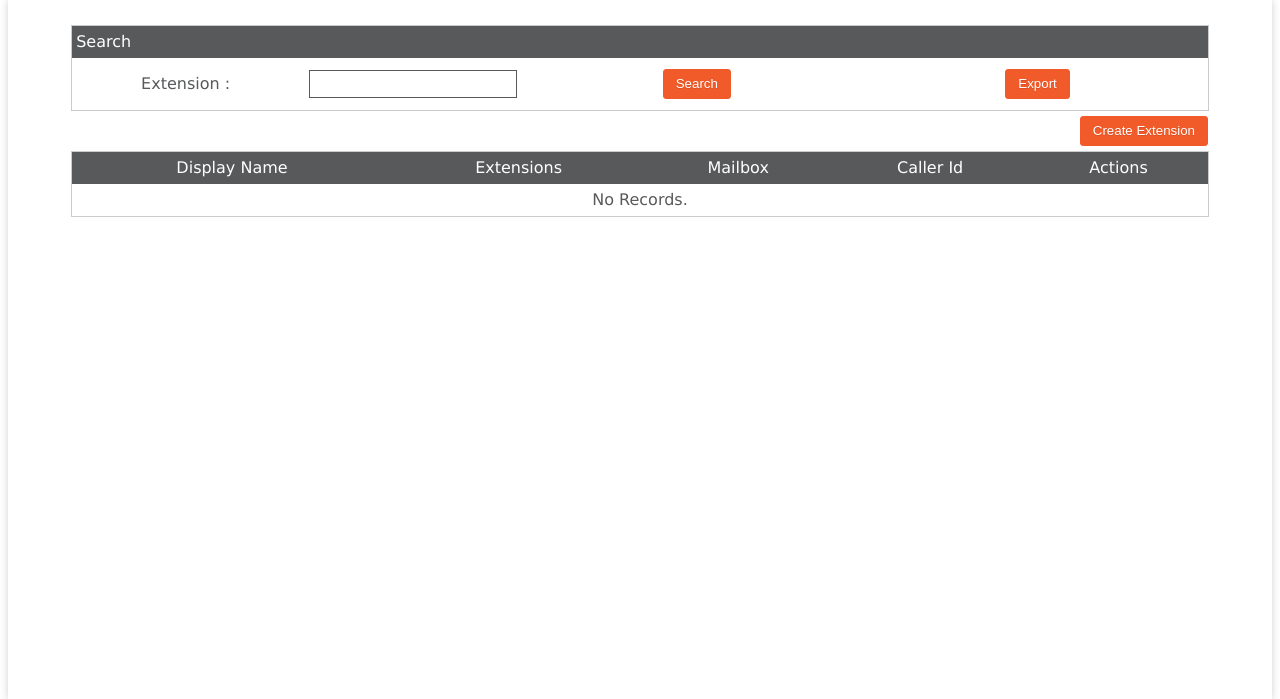
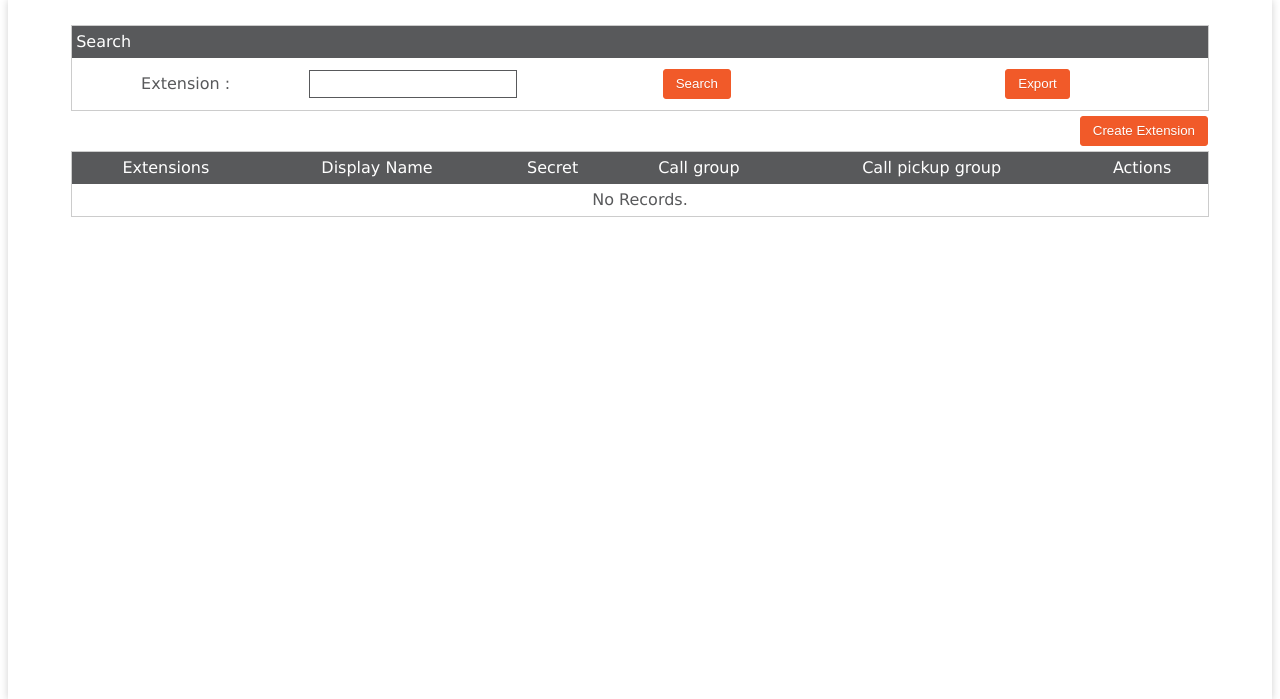
Before and after one commit to ramasamys/T_Report, a CodeIgniter app: the page made by application/views/list_extension.php in a window 1280 px wide. Shown: the part 92-791 px from the top of the page. Run offline with CodeIgniter, Linux system fonts and the light colour scheme; data that the repository does not hold is empty; some libraries are stand-ins or nearby versions.

Commit message:
extension edit

```diff
--- a/application/controllers/pbx_admin.php
+++ b/application/controllers/pbx_admin.php
@@ -111,6 +111,7 @@ class Pbx_admin extends CI_Controller {
         $sipvoice['password'] = $password_ext;
         $sipvoice['email'] = $mailid;
         $sipvoice['context'] = $context;
+
 
 		$upd_sipname['name'] = stripslashes($this->input->post('display_name'));
 
--- a/application/models/pbxadmin.php
+++ b/application/models/pbxadmin.php
@@ -44,8 +44,8 @@ function extensionSelect($limit, $start) {
 
    	$this->db->limit($limit, $start);
 
-				$this->db->order_by("id", "DESC");
-				$query = $this->db->get("sipusers");
+	$extension_sql = "SELECT sipusers.id, sipusers.context, sipusers.callerid, sipusers.mailbox, sipusers.host, sipusers.name, sipname.name AS display_name, sipusers.secret, sipusers.callgroup, sipusers.pickupgroup FROM sipname INNER JOIN sipusers ON sipname.exten = sipusers.name ORDER BY sipusers.id DESC LIMIT ". $start. " ,".$limit ;
+	$query = $this->db->query($extension_sql);
 
 
 					if ($query->num_rows() > 0)
--- a/application/views/list_extension.php
+++ b/application/views/list_extension.php
@@ -1,4 +1,3 @@
-
 <?php include "header.php"; ?>
 
 <div class="search-container">
@@ -33,10 +32,11 @@
     <table class="global-table-style">
         <tr>
 
-            <th>Display Name</th>
             <th>Extensions</th>
-            <th>Mailbox</th>
-            <th>Caller Id</th>
+			<th>Display Name</th>
+            <th>Secret</th>
+            <th>Call group</th>
+            <th>Call pickup group</th>
             <th>Actions</th>
 
 
@@ -45,20 +45,19 @@
             foreach ($result as $value) :
                 ?>
                 <tr style="text-align: center">
-                    <td><? echo $name = isset($value->callerid) ? $value->callerid : '-'; ?></td>
                     <td><?php echo $value->name; ?></td>
-                    <td><? echo $mailbox = @($value->mailbox) ? $value->mailbox : '-'; ?></td>
-                    <td><? echo $cid = isset($value->callerid) ? $value->callerid : '-'; ?></td>
-                    <td><a href="#" class="edit-extension" context="<? echo $value->context; ?>" mailbox="<? echo $value->mailbox; ?>"
-                           secret="<? echo $value->secret; ?>" callerid="<? echo $value->callerid; ?>"
-                           extensionsip="<? echo $value->id; ?>"  extname="<? echo $value->name; ?>" hostname="<? echo $value->host;?>">Edit</a>
+					<td><? echo $display_name = isset($value->display_name) ? $value->display_name : '-'; ?></td>
+                    <td><? echo $secret = @($value->secret) ? $value->secret : '-'; ?></td>
+                    <td><? echo $callgroup = @($value->callgroup) ? $value->callgroup : '-'; ?></td>
+                    <td><? echo $callpickgroup = @($value->pickupgroup) ? $value->pickupgroup : '-'; ?></td>
+                    <td><a href="#" class="edit-extension" context="<? echo $value->context; ?>" display_name="<? echo $value->display_name; ?>" secret="<? echo $value->secret; ?>" callerid="<? echo $value->callerid; ?>" extensionsip="<? echo $value->id; ?>"  extname="<? echo $value->name; ?>" ext_hostname="<? echo $value->host;?>">Edit</a>
                     &nbsp;|&nbsp;<a href="#" class="delete-extension" deleteid="<?php echo $value->name; ?>" >Delete</a></td>
 
                 </tr>
             <?php endforeach; ?>
 <? } else { ?>
             <tr>
-                <td colspan="5">No Records.</td>
+                <td colspan="6">No Records.</td>
             </tr>
 <? } ?>
     </table>
@@ -147,14 +146,12 @@
 <div class="display-type edit-extension-div" >
     <table>
 
-        <tr><td >Extension</td><td > <input type = "text"  name = "ext" id = "ext" value = " " class="textbox-style1 edit-sip-ext" > </td></tr>
-        <tr><td>Host</td><td><input type = "text"  name = "host" id = "host" value = " " class="textbox-style1 edit-sip-host" > </td></tr>
-        <tr><td>Name</td><td><input type = "text"  name = "name" id = "name" value = " " class="textbox-style1 edit-sip-name" > </td></tr>
-        <tr><td>Context</td><td><input type = "text"  name = "context" id = "context" value = " " class="textbox-style1 edit-sip-context" > </td></tr>
-
-        <tr><td> Mailbox</td><td><input type = "text"  name = "mailbox" id = "mailbox" value = " " class="textbox-style1 edit-sip-mailbox"> </td></tr>
-        <tr><td>Secret</td><td><input type = "text"  name = "sippasswd" id = "sippasswd" value = " " class="textbox-style1 edit-sip-secret"> </td></tr>
-        <tr><td>CallerId</td><td><input type = "text"  name = "callerid" id = "callerid" value = " " class="textbox-style1 edit-sip-callerid" > </td></tr>
+        <tr><td >Extension <sup>*</sup></td><td > <input type = "text"  name = "ed_extension" id = "ed_extension" value = " " class="textbox-style1 edit-sip-ext" > </td></tr>
+        <tr><td>Display name <sup>*</sup></td><td><input type = "text"  name = "ed_displayname" id = "ed_displayname" value = " " class="textbox-style1 edit-sip-name" > </td></tr>
+		<tr><td>Secret <sup>*</sup></td><td><input type = "text"  name = "ed_secret" id = "ed_secret" value = " " class="textbox-style1 edit-sip-secret"> </td></tr>
+		<tr><td>Context</td><td><input type = "text"  name = "ed_context" id = "ed_context" value = " " class="textbox-style1 edit-sip-context" > </td></tr>
+		<tr><td>Host</td><td><input type = "text"  name = "ed_host" id = "ed_host" value = " " class="textbox-style1 edit-sip-host" > </td></tr>
+        <tr><td>CallerId</td><td><input type = "text"  name = "ed_callerid" id = "ed_callerid" value = " " class="textbox-style1 edit-sip-callerid" > </td></tr>
         <tr>
             <td></td>
             <td><input type="submit" name="" value="Update" class="button-color"/></td>
--- a/js/admin.js
+++ b/js/admin.js
@@ -92,7 +92,7 @@ $(document).ready(function() {
     });
 
     $('.edit-extension-div').dialog({
-        width: 400,
+        width: 500,
         height: 360,
         modal: true,
         title: "Edit Extension",
@@ -103,12 +103,12 @@ $(document).ready(function() {
     $('.edit-extension').live('click', function() {
         $('label.error').remove();
         $('.edit-extension-div').dialog('open');
-        $('.edit-sip-ext').val($(this).attr('extensionsip'));
-        $('.edit-sip-name').val($(this).attr('extname'));
-        $('.edit-sip-host').val($(this).attr('hostname'));
-        $('.edit-sip-context').val($(this).attr('context'));
-        $('.edit-sip-mailbox').val($(this).attr('mailbox'));
-        $('.edit-sip-secret').val($(this).attr('secret'));
+
+		$('.edit-sip-ext').val($(this).attr('extensionsip'));
+        $('.edit-sip-name').val($(this).attr('display_name'));
+		$('.edit-sip-secret').val($(this).attr('secret'));
+		$('.edit-sip-context').val($(this).attr('context'));
+        $('.edit-sip-host').val($(this).attr('ext_hostname'));
         $('.edit-sip-callerid').val($(this).attr('callerid'));
     });
 
```
